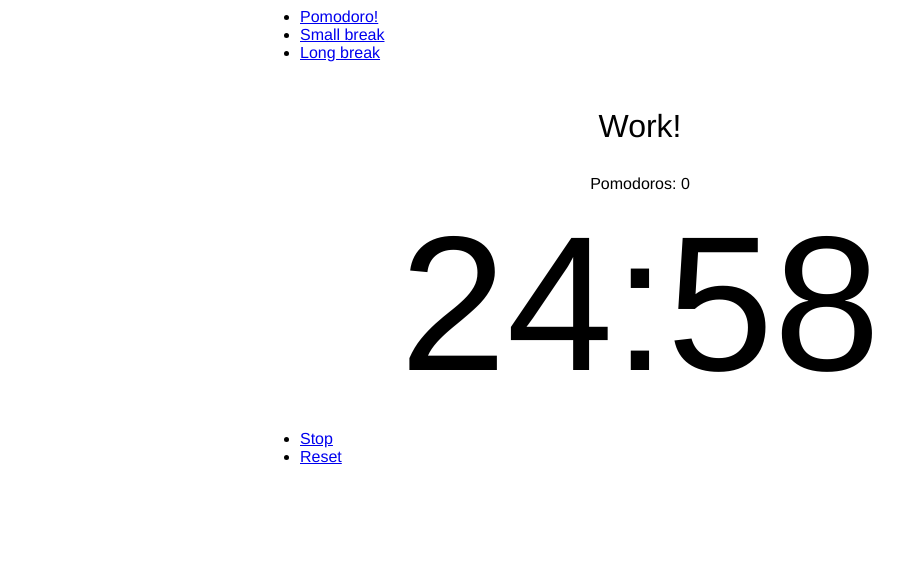
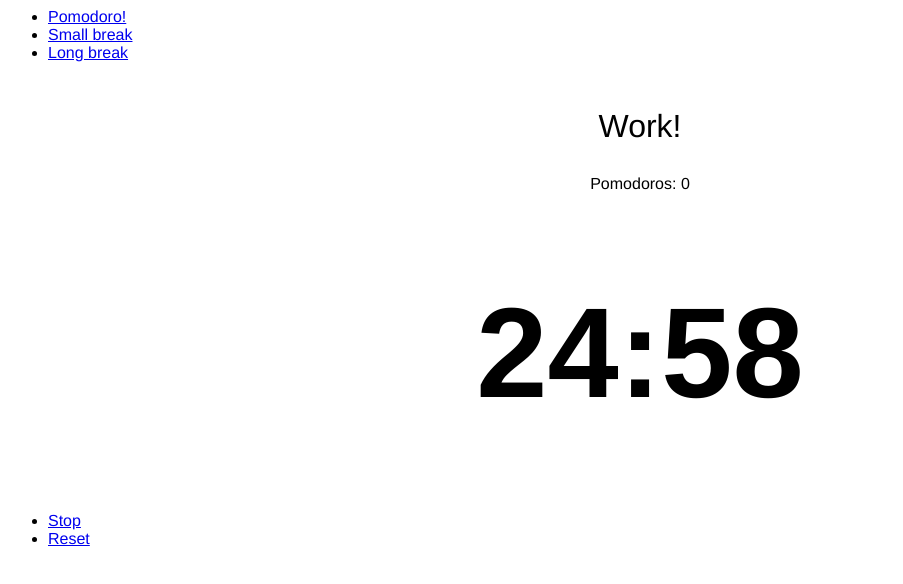
Before and after one commit to neilvcarvalho/pomodoro, a plain HTML site: page pomodoro.html in a window 1280 px wide. Both pictures are taken after a click on the link "Pomodoro!". Shown: the whole page, without its empty margins (0-903 px from the left). Drawn offline with nearby package versions, Linux system fonts and the light colour scheme.

Commit message:
Hiding stop/start

```diff
--- a/pomodoro.css
+++ b/pomodoro.css
@@ -2,7 +2,7 @@ body {
 	font-family: Helvetica, Arial, sans-serif
 }
 #clock {
-	font-size: 12em;
+	font-size: 8em;
 }
 #desc {
 	padding: 30px 0;
@@ -15,3 +15,7 @@ body {
 #clock, #desc, #pomodoros {
 	text-align: center;
 }
+
+#stop_timer {
+	display: none;
+}
--- a/pomodoro.html
+++ b/pomodoro.html
@@ -4,22 +4,23 @@
 	<link rel="stylesheet" type="text/css" href="pomodoro.css">
 </head>
 <body>
-	<div id="container">
+	<div class="container">
 		<nav id="timers">
-			<ul>
-				<li><a href="javascript:pomodoro();">Pomodoro!</a></li>
-				<li><a href="javascript:small_break();">Small break</a></li>
-				<li><a href="javascript:long_break();">Long break</a></li>
+			<ul class="nav nav-pills">
+				<li id="pomodoro" class="active"><a href="javascript:pomodoro();">Pomodoro!</a></li>
+				<li id="small_break"><a href="javascript:small_break();">Small break</a></li>
+				<li id="long_break"><a href="javascript:long_break();">Long break</a></li>
 			</ul>
 		</nav>
-		<div id="desc"></div>
-		<div id="pomodoros"></div>
-		<div id="clock"></div>
+		<div id="desc">&nbsp;</div>
+		<div id="pomodoros">Pomodoros: 0</div>
+		<h1 id="clock">25:00</h1>
 		<nav id="actions">
 			<ul>
-				<li><a href="javascript:stop_timer();">Stop</a></li>
-				<li><a href="javascript:reset_timer();">Reset</a></li>
-			</ul>
+				<li id="stop_timer"><a href="javascript:stop_timer()" class="btn btn-danger">Stop</a></li>
+				<li id="start_timer"><a href="javascript:start_timer();" class="btn btn-success">Start</a></li>
+				<li id="reset_timer"><a href="javascript:reset_timer()" class="btn btn-action">Reset</a></li>
+			<ul>
 		</nav>
 	</div>
 
--- a/pomodoro.js
+++ b/pomodoro.js
@@ -1,17 +1,23 @@
 $(function(){
-	var counter, interval, text, minutes, seconds, timer, next;
+	var counter, interval, text, minutes, seconds;
 	var state = {};
 
 	state = {
-		counter: 0,
+		counter: 25*60000,
 		interval: undefined,
-		current_timer: undefined,
+		current_timer: 'pomodoro',
 		pomodoros: 0
 	};
 
 	start_timer = function(minutes) {
 
-		state.counter = (typeof minutes == 'undefined' ? state.counter : 60000*minutes);
+		if (typeof minutes == 'undefined') {
+			reset_timer();
+			hide_start();
+		} else {
+			state.counter = 60000*minutes;
+		}
+
 		clearInterval(state.interval);
 
 		setClock(state.counter);
@@ -64,24 +70,44 @@ $(function(){
 
 	stop_timer = function() {
 		clearInterval(state.interval);
+		toggle_start();
+		$('#desc').text("\xa0");
 		state.counter = 0;
 		setClock(0);
 	}
 
 	pomodoro    = function() {
+		$('#timers ul li').removeClass('active')
+		$('#pomodoro').addClass('active');
+		hide_start();
 		$('#pomodoros').text('Pomodoros: ' + state.pomodoros);
 		state.current_timer = 'pomodoro';
 		$('#desc').text('Work!');
 		start_timer(25);
 	}
 	long_break  = function() {
+		$('#timers ul li').removeClass('active')
+		$('#long_break').addClass('active');
+		hide_start();
 		state.current_timer = 'long_break';
 		$('#desc').text('Long break');
 		start_timer(15);
 	}
 	small_break = function() {
+		$('#timers ul li').removeClass('active')
+		$('#small_break').addClass('active');
+		hide_start();
 		state.current_timer = 'small_break';
 		$('#desc').text('Break');
 		start_timer(5);
 	}
+
+	toggle_start = function() {
+		$('#start_timer').toggle();
+		$('#stop_timer').toggle();
+	}
+	hide_start = function() {
+		$('#start_timer').hide();
+		$('#stop_timer').show();
+	}
 });
```
Also changed, not shown: 1 other file.
